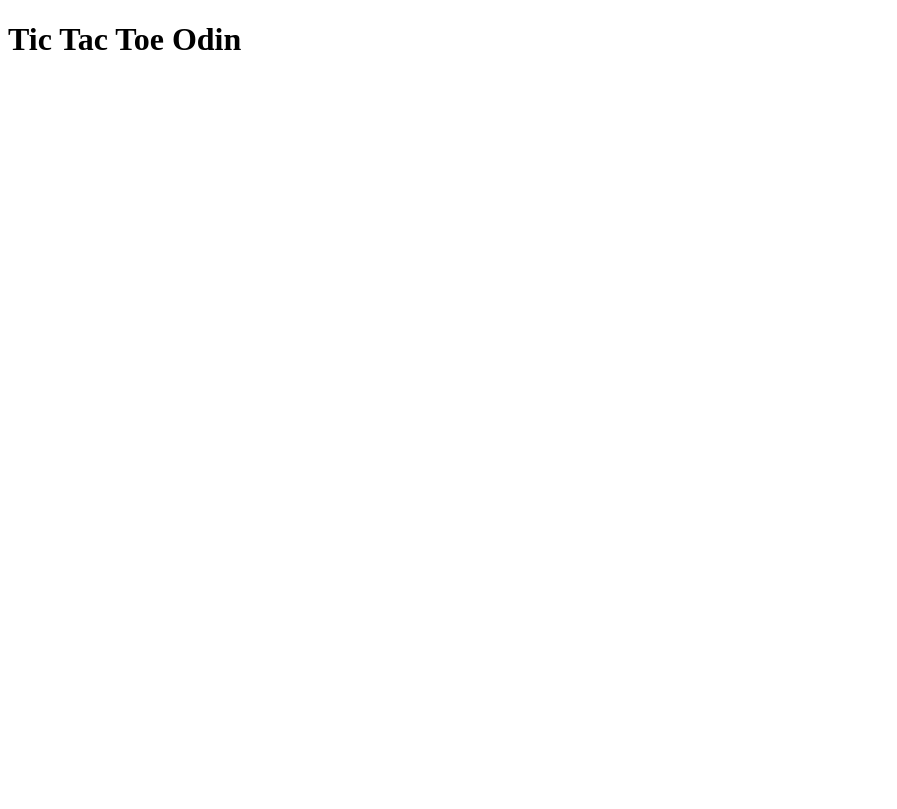
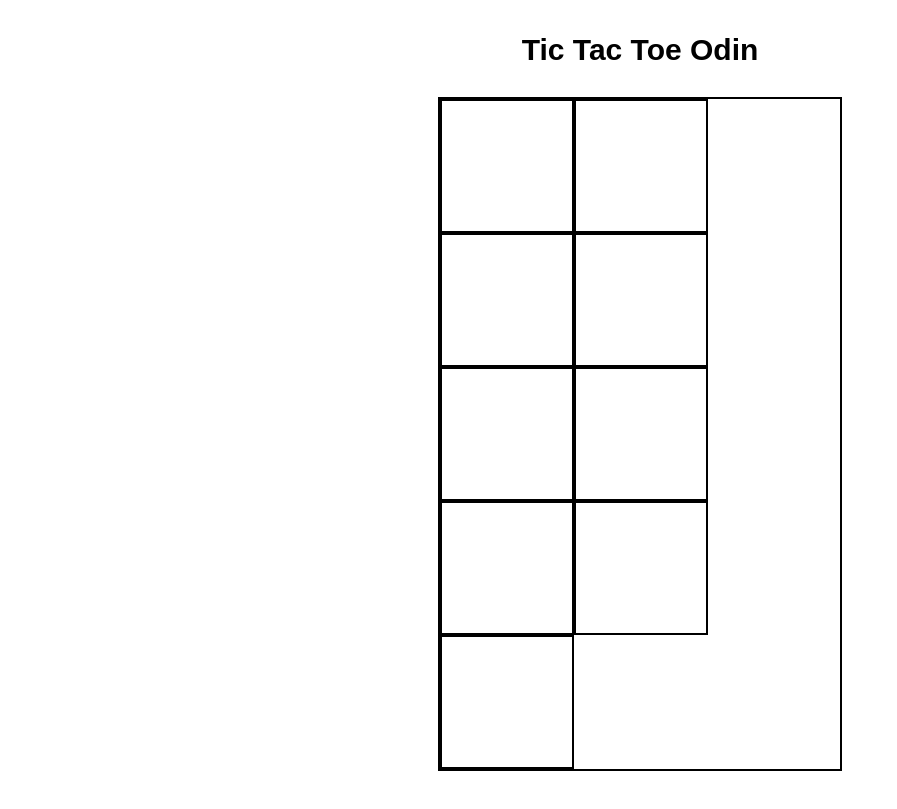
Before and after one commit to IeneiIoan/Tic-Tac-Toe, a plain HTML site: page index.html in a window 1280 px wide. Shown: the whole page, without its empty margins (0-897 px from the left). Drawn offline with Linux system fonts and the light colour scheme.

Commit message:
add style for my website

```diff
--- a/index.html
+++ b/index.html
@@ -5,7 +5,7 @@
   <link rel="stylesheet" type="text/css" href="style.css">
 </head>
 <body>
-  <h1>Tic Tac Toe Odin</h1>
+  <div class="title">Tic Tac Toe Odin</div>
   <div id="game-board">
     <div class="cell" onclick="makeMove(0)"></div>
     <div class="cell" onclick="makeMove(1)"></div>
--- a/style.css
+++ b/style.css
@@ -0,0 +1,36 @@
+body {
+    display: flex;
+    flex-direction: column;
+    align-items: center;
+    font-family: Arial, sans-serif;
+  }
+
+  .title {
+    font-size: 30px;
+    font-weight: bold;
+    margin-top: 25px;
+  }
+
+  #game-board {
+    display: flex;
+    flex-wrap: wrap;
+    width: 400px;
+    border: 2px solid black;
+    margin: 30px auto;
+  }
+
+  .cell {
+    width: 130px;
+    height: 130px;
+    border: 2px solid black;
+    display: flex;
+    align-items: center;
+    justify-content: center;
+    font-size: 45px;
+    cursor: pointer;
+  }
+
+  #status {
+    font-size: 20px;
+    font-weight: bold;
+  }
```
